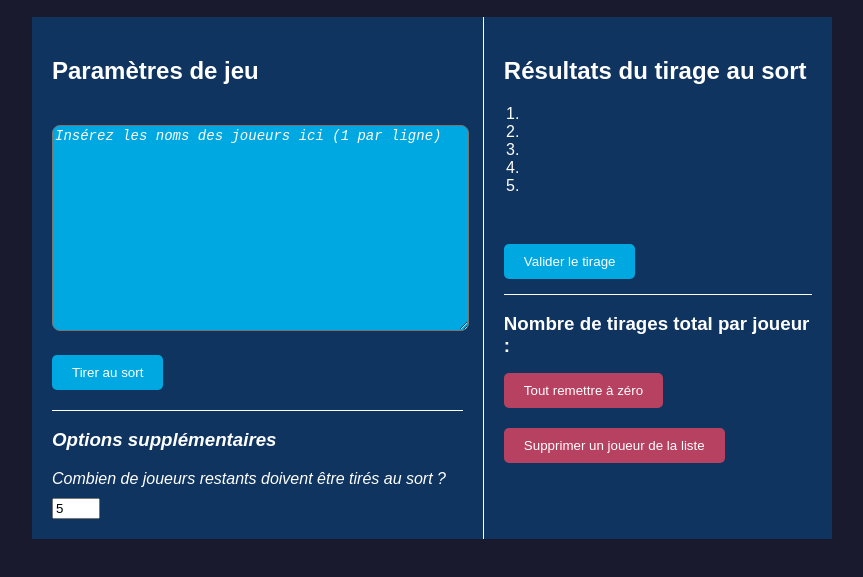
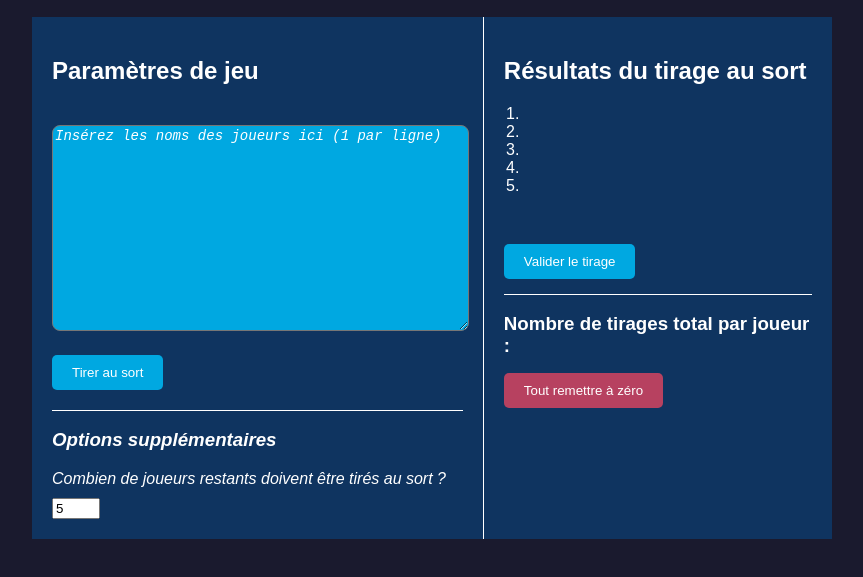
Before and after one commit to gabrielluthun/qpuc-name-randomizer, a plain HTML site: page index.html in a window 1280 px wide. Shown: the part 125-702 px from the top of the page, without its empty margins (208-1071 px from the left). Drawn offline with Linux system fonts and the light colour scheme.

Commit message:
fix: fixing button errors

```diff
--- a/index.html
+++ b/index.html
@@ -43,7 +43,6 @@
                         <li></li>
                     </ul>
                     <button id="reset-all">Tout remettre à zéro</button>
-                    <button id="delete-player">Supprimer un joueur de la liste</button>
                 </div>
             </div>
         </div>
--- a/renderer.js
+++ b/renderer.js
@@ -146,8 +146,3 @@ document.getElementById('validerTirage').addEventListener('click', () => {
 });
 
 document.querySelector('#reset-all').addEventListener('click', resetDrawCounts);
-
-document.getElementById('delete-player').addEventListener('click', () => {
-    const name = prompt('Veuillez entrer le prénom du joueur à supprimer :');
-    deletePlayer(name);
-});
--- a/styles.css
+++ b/styles.css
@@ -123,13 +123,3 @@ textarea::placeholder {
     border-radius: 5px;
     cursor: pointer;
 }
-
-#delete-player {
-    background-color: #e94560c5;
-    color: white;
-    padding: 10px 20px;
-    margin-top: 20px;
-    border: none;
-    border-radius: 5px;
-    cursor: pointer;
-}
```
